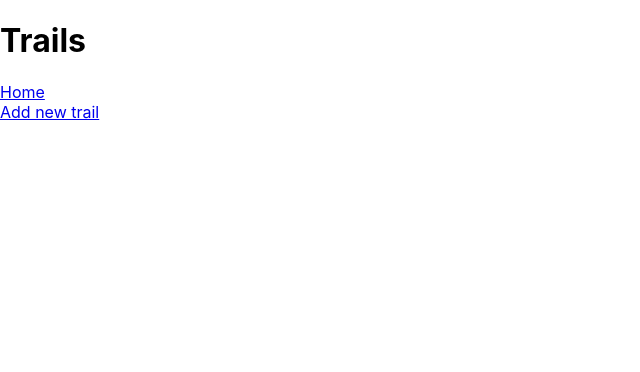
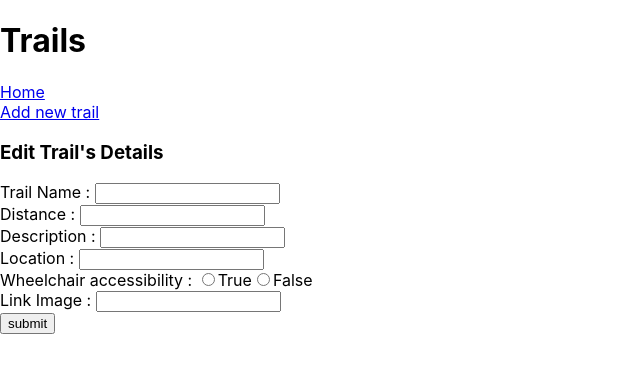
Before and after one commit to KaiIemsawat/trailsV2, a React (Create React App) app in the folder client/: page /updateTrail/1 in a window 1280 px wide. Shown: the top 372 px of the page, without its empty margins (0-640 px from the left). Built offline with nearby package versions, Linux system fonts and the light colour scheme.

Commit message:
validation message issue fixed on add trail

```diff
--- a/client/src/App.js
+++ b/client/src/App.js
@@ -4,6 +4,7 @@ import { BrowserRouter, Routes, Route } from "react-router-dom";
 import Header from "./components/Header";
 import AddTrail from "./components/AddTrail";
 import DisplayOne from "./components/DisplayOne";
+import EditTrail from "./components/EditTrail";
 
 function App() {
     return (
@@ -14,6 +15,7 @@ function App() {
                     <Route path="/" element={<DisplayAll />} />
                     <Route path="/addTrail" element={<AddTrail />} />
                     <Route path="/oneTrail/:id" element={<DisplayOne />} />
+                    <Route path="/updateTrail/:id" element={<EditTrail />} />
                 </Routes>
             </BrowserRouter>
         </div>
--- a/client/src/components/AddTrail.jsx
+++ b/client/src/components/AddTrail.jsx
@@ -9,7 +9,7 @@ const AddTrail = (props) => {
         distance: "",
         description: "",
         location: "",
-        wheelchairAccess: false,
+        wheelchairAccess: null,
         image: "",
     });
     const [errors, setErrors] = useState({});
@@ -36,23 +36,38 @@ const AddTrail = (props) => {
             <div>
                 <label>Trail Name : </label>
                 <input type="text" onChange={changeHandler} name="trailName" value={trail.trailName}/>
+                {
+                    errors.trailName ? <p>{errors.trailName.message}</p> : null
+                }
             </div>
             <div>
                 <label>Distance : </label>
                 <input type="text" onChange={changeHandler} name="distance" value={trail.distance}/>
+                {
+                    errors.distance ? <p>{errors.distance.message}</p> : null
+                }
             </div>
             <div>
                 <label>Description : </label>
                 <input type="text" onChange={changeHandler} name="description" value={trail.description}/>
+                {
+                    errors.description ? <p>{errors.description.message}</p> : null
+                }
             </div>
             <div>
                 <label>Location : </label>
                 <input type="text" onChange={changeHandler} name="location" value={trail.location}/>
+                {
+                    errors.location ? <p>{errors.location.message}</p> : null
+                }
             </div>
             <div>
                 <span>Wheelchair accessibility : </span>
                 <input type="radio" onChange={changeHandler} name="wheelchairAccess" value={true}/><label>True</label>
                 <input type="radio" onChange={changeHandler} name="wheelchairAccess" value={false}/><label>False</label>
+                {
+                    errors.wheelchairAccess ? <p>{errors.wheelchairAccess.message}</p> : null
+                }
             </div>
             <div>
                 <label>Link Image : </label>
--- a/client/src/components/DisplayAll.jsx
+++ b/client/src/components/DisplayAll.jsx
@@ -23,20 +23,58 @@ const DisplayAll = (props) => {
         <div>
             {allTrails.map((eachTrail, index) => (
                 <div key={index}>
-                    <p><span style={{ fontWeight: "bold" }}>Trail Name : </span>{eachTrail.trailName}</p>
-                    <p><span style={{ fontWeight: "bold" }}>Distance : </span>{eachTrail.distance}</p>
-                    <p><span style={{ fontWeight: "bold" }}>Description : </span>{eachTrail.description}</p>
-                    <p><span style={{ fontWeight: "bold" }}>Location : </span>{eachTrail.location}</p>
-                    <p><span style={{ fontWeight: "bold" }}>Difficalty Level : </span>{eachTrail.difficalty}</p>
-                    {
-                        eachTrail.wheelchairAccess ?
-                        <p><span style={{ fontWeight: "bold" }}>Wheelchair Accessible : </span>Yes</p> :
-                        <p><span style={{ fontWeight: "bold" }}>Wheelchair Accessible : </span>No</p>
-                    }
-                    {
-                        eachTrail.image ?
-                        <img src={eachTrail.image} alt={eachTrail.trailName} style={{width:"30%"}}/> : null
-                    }
+                    <p>
+                        <span style={{ fontWeight: "bold" }}>
+                            Trail Name :{" "}
+                        </span>
+                        {eachTrail.trailName}
+                    </p>
+                    <p>
+                        <span style={{ fontWeight: "bold" }}>Distance : </span>
+                        {eachTrail.distance}
+                    </p>
+                    <p>
+                        <span style={{ fontWeight: "bold" }}>
+                            Description :{" "}
+                        </span>
+                        {eachTrail.description}
+                    </p>
+                    <p>
+                        <span style={{ fontWeight: "bold" }}>Location : </span>
+                        {eachTrail.location}
+                    </p>
+                    <p>
+                        <span style={{ fontWeight: "bold" }}>
+                            Difficalty Level :{" "}
+                        </span>
+                        {eachTrail.difficalty}
+                    </p>
+                    {eachTrail.wheelchairAccess ? (
+                        <p>
+                            <span style={{ fontWeight: "bold" }}>
+                                Wheelchair Accessible :{" "}
+                            </span>
+                            Yes
+                        </p>
+                    ) : (
+                        <p>
+                            <span style={{ fontWeight: "bold" }}>
+                                Wheelchair Accessible :{" "}
+                            </span>
+                            No
+                        </p>
+                    )}
+                    {eachTrail.image ? (
+                        <img
+                            src={eachTrail.image}
+                            alt={eachTrail.trailName}
+                            style={{ width: "30%" }}
+                        />
+                    ) : null}
+                    <div>
+                        <Link to={`oneTrail/${eachTrail._id}`}>Details</Link>
+                        <Link to={`updateTrail/${eachTrail._id}`}>Edit</Link>
+                    </div>
                 </div>
             ))}
         </div>
--- /dev/null
+++ b/client/src/components/EditTrail.jsx
@@ -0,0 +1,110 @@
+import axios from "axios";
+import { useEffect, useState } from "react";
+import { BrowserRouter, Routes, Route, Link } from "react-router-dom";
+import { useParams, useNavigate } from "react-router-dom";
+
+const EditTrail = (props) => {
+    const { id } = useParams();
+    const nav = useNavigate();
+    const [trail, setTrail] = useState({
+        trailName: "",
+        distance: "",
+        description: "",
+        location: "",
+        wheelchairAccess: false,
+        image: "",
+    });
+
+    const [errors, setErrors] = useState({});
+
+    const changeHandler = (e) => {
+        setTrail({ ...trail, [e.target.name]: e.target.value });
+    };
+
+    const submitHandler = (e) => {
+        e.preventDefault();
+        axios
+            .put(`http://localhost:8000/api/updateTrail/${id}`, trail)
+            .then((resp) => {
+                console.log(resp);
+                nav("/");
+            })
+            .catch((err) => {
+                console.log(err.response.data.errors);
+                setErrors(err.response.data.errors);
+            });
+    };
+
+    return (
+        <div>
+            <h3>Edit Trail's Details</h3>
+            <form onSubmit={submitHandler}>
+                <div>
+                    <label>Trail Name : </label>
+                    <input
+                        type="text"
+                        onChange={changeHandler}
+                        name="trailName"
+                        value={trail.trailName}
+                    />
+                </div>
+                <div>
+                    <label>Distance : </label>
+                    <input
+                        type="text"
+                        onChange={changeHandler}
+                        name="distance"
+                        value={trail.distance}
+                    />
+                </div>
+                <div>
+                    <label>Description : </label>
+                    <input
+                        type="text"
+                        onChange={changeHandler}
+                        name="description"
+                        value={trail.description}
+                    />
+                </div>
+                <div>
+                    <label>Location : </label>
+                    <input
+                        type="text"
+                        onChange={changeHandler}
+                        name="location"
+                        value={trail.location}
+                    />
+                </div>
+                <div>
+                    <span>Wheelchair accessibility : </span>
+                    <input
+                        type="radio"
+                        onChange={changeHandler}
+                        name="wheelchairAccess"
+                        value={true}
+                    />
+                    <label>True</label>
+                    <input
+                        type="radio"
+                        onChange={changeHandler}
+                        name="wheelchairAccess"
+                        value={false}
+                    />
+                    <label>False</label>
+                </div>
+                <div>
+                    <label>Link Image : </label>
+                    <input
+                        type="text"
+                        onChange={changeHandler}
+                        name="image"
+                        value={trail.image}
+                    />
+                </div>
+                <button>submit</button>
+            </form>
+        </div>
+    );
+};
+
+export default EditTrail;
```
Also changed, not shown: 1 other file (tests, documents, lock files or other folders).
